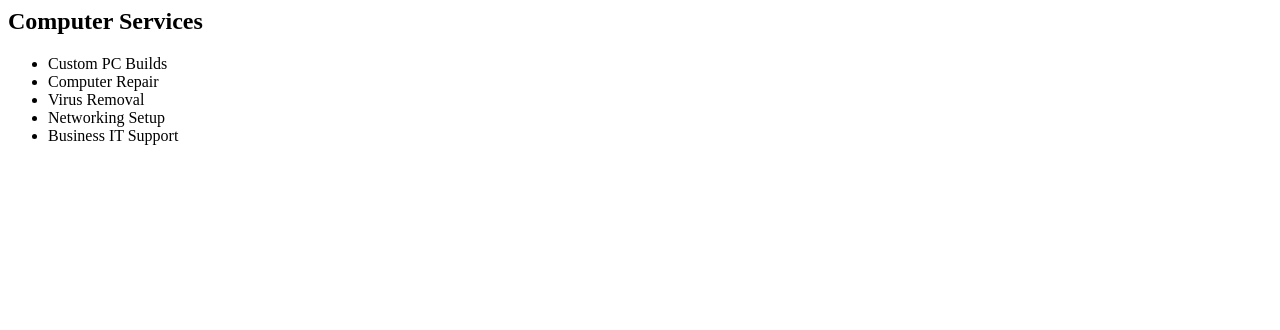
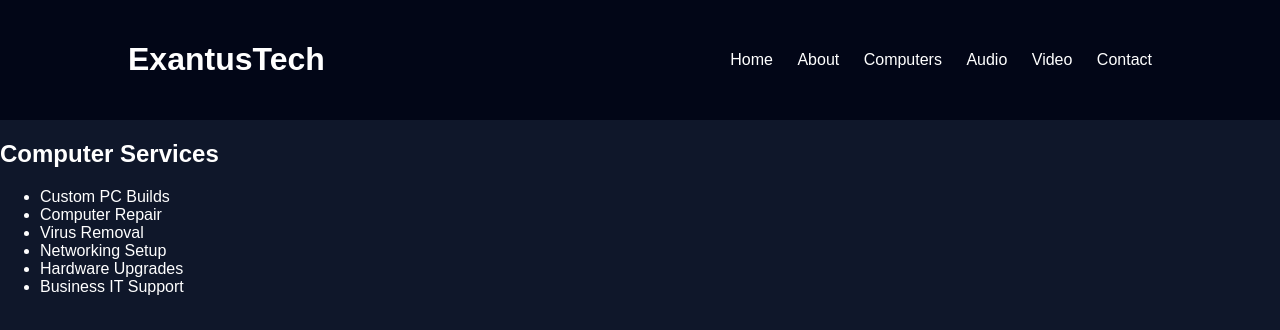
Before and after one commit to exantustech/exantustech-website, a plain HTML site: page computers.html in a window 1280 px wide. Drawn offline with Linux system fonts and the light colour scheme.

Commit message:
Update computers.html

```diff
--- a/computers.html
+++ b/computers.html
@@ -1,14 +1,39 @@
+<!DOCTYPE html>
+<html>
+<head>
+<title>Computers - ExantusTech</title>
+<link rel="stylesheet" href="css/style.css">
+</head>
+
+<body>
+
+<header>
+<h1>ExantusTech</h1>
+
+<nav>
+<a href="index.html">Home</a>
+<a href="about.html">About</a>
+<a href="computers.html">Computers</a>
+<a href="audio.html">Audio</a>
+<a href="video.html">Video</a>
+<a href="contact.html">Contact</a>
+</nav>
+</header>
+
 <section class="page">
 
-<h1>Computer Services</h1>
+<h2>Computer Services</h2>
 
 <ul>
 <li>Custom PC Builds</li>
 <li>Computer Repair</li>
 <li>Virus Removal</li>
 <li>Networking Setup</li>
+<li>Hardware Upgrades</li>
 <li>Business IT Support</li>
-
 </ul>
 
 </section>
+
+</body>
+</html>
```
